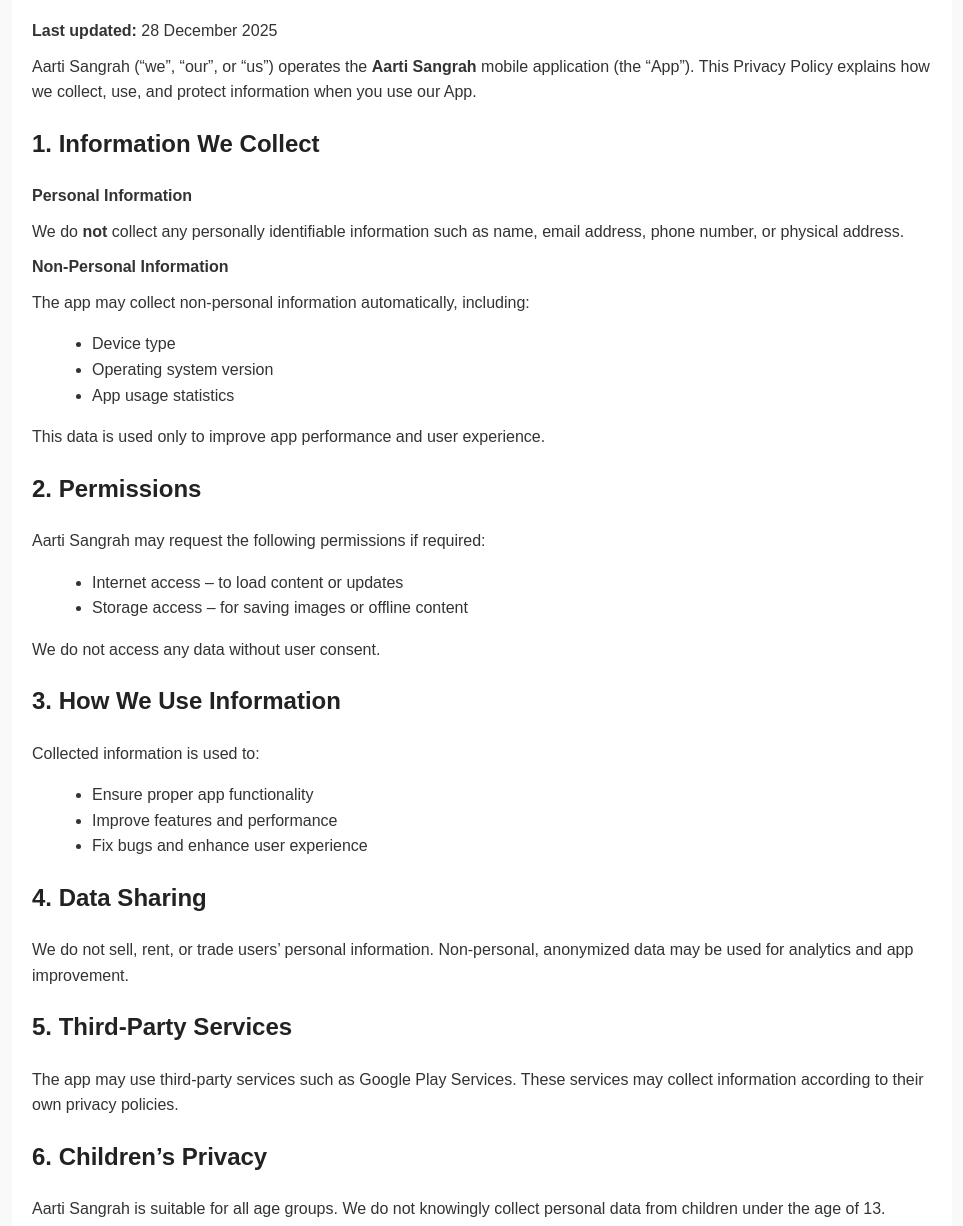
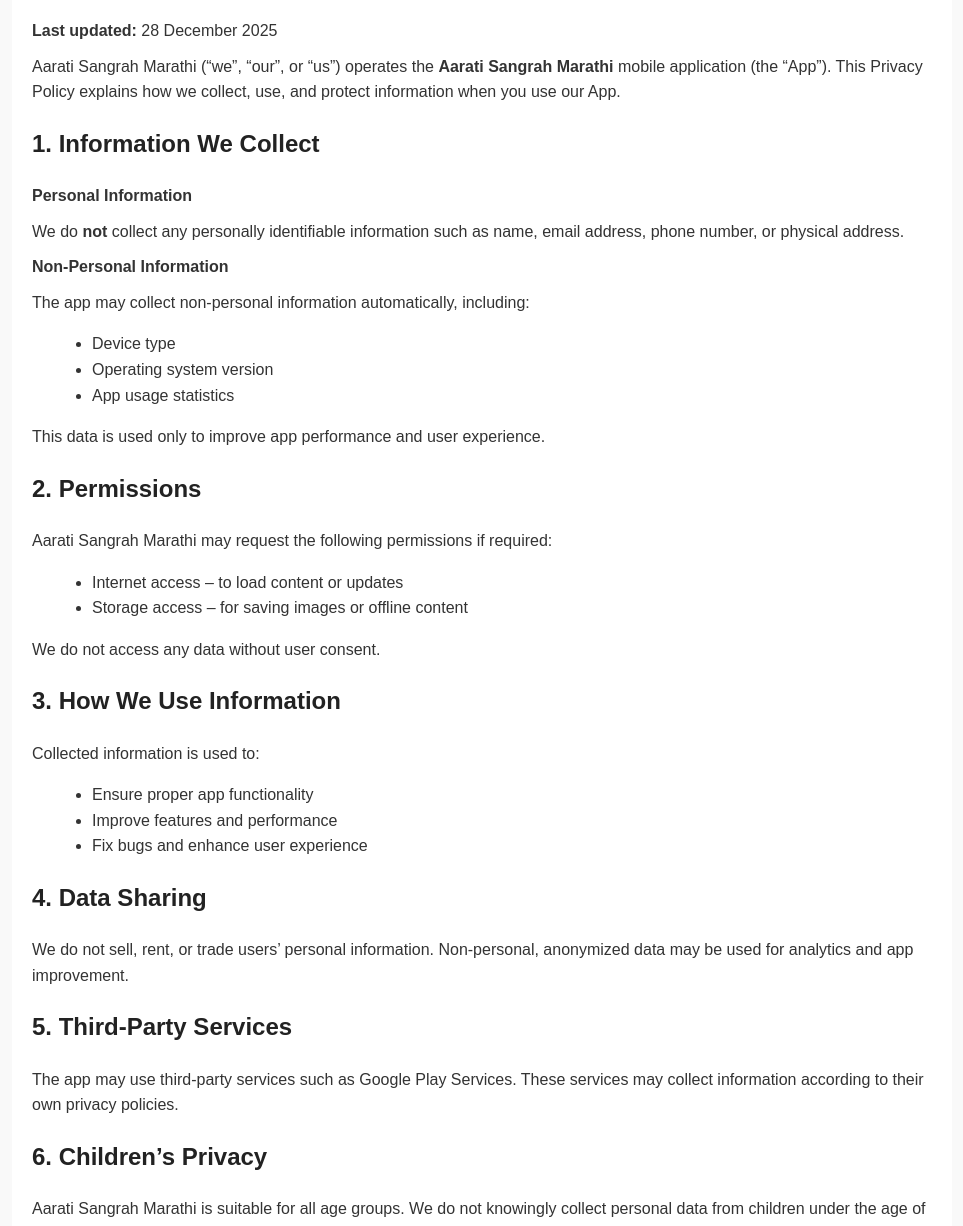
Before and after one commit to amol20pute/aarti-sangrah-policy, a plain HTML site: page index.html in a window 1280 px wide. Shown: the part 108-1334 px from the top of the page, without its empty margins (158-1121 px from the left). Drawn offline with Linux system fonts and the light colour scheme.

Commit message:
aarati sangrah policy

```diff
--- a/index.html
+++ b/index.html
@@ -3,8 +3,8 @@
 <head>
   <meta charset="UTF-8" />
   <meta name="viewport" content="width=device-width, initial-scale=1.0" />
-  <title>Privacy Policy – Aarti Sangrah</title>
-  <meta name="description" content="Privacy Policy for Aarti Sangrah mobile application" />
+  <title>Privacy Policy – Aarati Sangrah Marathi</title>
+  <meta name="description" content="Privacy Policy for Aarati Sangrah Marathi mobile application" />
   <style>
     body {
       font-family: Arial, Helvetica, sans-serif;
@@ -49,8 +49,8 @@
     <p><strong>Last updated:</strong> 28 December 2025</p>
 
     <p>
-      Aarti Sangrah (“we”, “our”, or “us”) operates the
-      <strong>Aarti Sangrah</strong> mobile application
+      Aarati Sangrah Marathi (“we”, “our”, or “us”) operates the
+      <strong>Aarati Sangrah Marathi</strong> mobile application
       (the “App”). This Privacy Policy explains how we collect,
       use, and protect information when you use our App.
     </p>
@@ -80,7 +80,7 @@
 
     <h2>2. Permissions</h2>
     <p>
-      Aarti Sangrah may request the following permissions if required:
+      Aarati Sangrah Marathi may request the following permissions if required:
     </p>
     <ul>
       <li>Internet access – to load content or updates</li>
@@ -116,7 +116,7 @@
 
     <h2>6. Children’s Privacy</h2>
     <p>
-      Aarti Sangrah is suitable for all age groups.
+      Aarati Sangrah Marathi is suitable for all age groups.
       We do not knowingly collect personal data from children
       under the age of 13.
     </p>
@@ -143,7 +143,7 @@
     </p>
 
     <footer>
-      © 2025 Aarti Sangrah. All rights reserved.
+      © 2025 Aarati Sangrah Marathi. All rights reserved.
     </footer>
   </div>
 </body>
```
